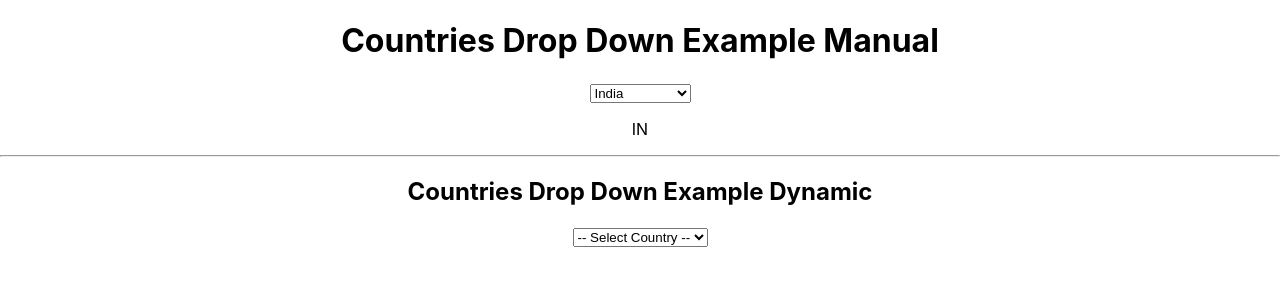
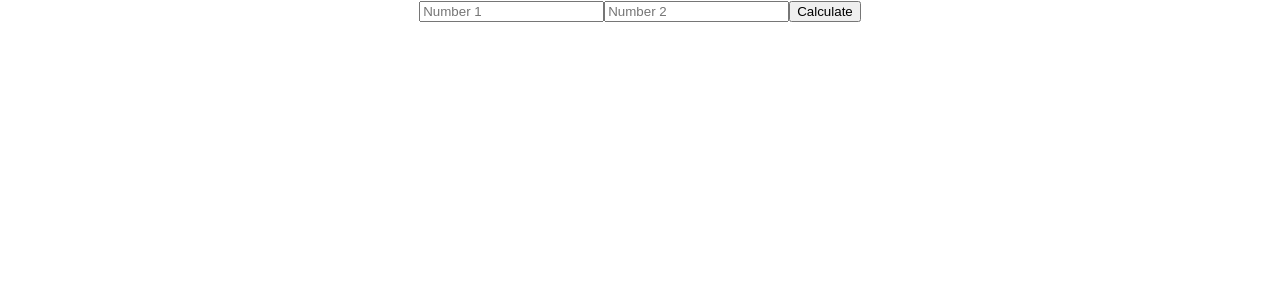
Before and after one commit to braju007/frontend_react_js, a React (Create React App) app in the folder machine_coding/: page / in a window 1280 px wide. Shown: the top 300 px of the page. Built offline with nearby package versions, Linux system fonts and the light colour scheme.

Commit message:
Add CalculateTwoNumbers component

```diff
--- a/machine_coding/src/App.js
+++ b/machine_coding/src/App.js
@@ -24,7 +24,8 @@ import './App.css';
 // import { DiceRoller } from './components/DiceRoller';
 // import { MultiStepForm } from './components/MultiStepForm';
 // import { SimpleUseReducer } from './components/SimpleUseReducer';
-import { DropDownExample } from './components/DropDownExample';
+// import { DropDownExample } from './components/DropDownExample';
+import { CalculateTwoNumbers } from './components/CalculateTwoNumbers';
 
 function App() {
   return (
@@ -53,8 +54,9 @@ function App() {
       <TabsSwitcher />
       <DiceRoller />
       <MultiStepForm />
-      <SimpleUseReducer /> */}
-      <DropDownExample />
+      <SimpleUseReducer />
+      <DropDownExample /> */}
+      <CalculateTwoNumbers />
     </div>
   );
 }
--- /dev/null
+++ b/machine_coding/src/components/CalculateTwoNumbers.jsx
@@ -0,0 +1,39 @@
+import React, { useState } from 'react';
+
+export const CalculateTwoNumbers = () => {
+  const [num1, setNum1] = useState('');
+  const [num2, setNum2] = useState('');
+  const [sum, setSum] = useState(null);
+  const [error, setError] = useState('');
+
+  const calculateSum = () => {
+    const n1 = parseFloat(num1);
+    const n2 = parseFloat(num2);
+
+    if (isNaN(n1) || isNaN(n2)) {
+      setError('Please enter valid numbers');
+      setSum(null);
+      return;
+    }
+    setError('');
+    setSum(n1 + n2);
+  };
+
+  return (
+    <div>
+      <input
+        value={num1}
+        onChange={(e) => setNum1(e.target.value)}
+        placeholder="Number 1"
+      />
+      <input
+        value={num2}
+        onChange={(e) => setNum2(e.target.value)}
+        placeholder="Number 2"
+      />
+      <button onClick={calculateSum}>Calculate</button>
+      {error && <p style={{ color: 'red' }}>{error}</p>}
+      {sum !== null && <p>Sum: {sum}</p>}
+    </div>
+  );
+};
```
